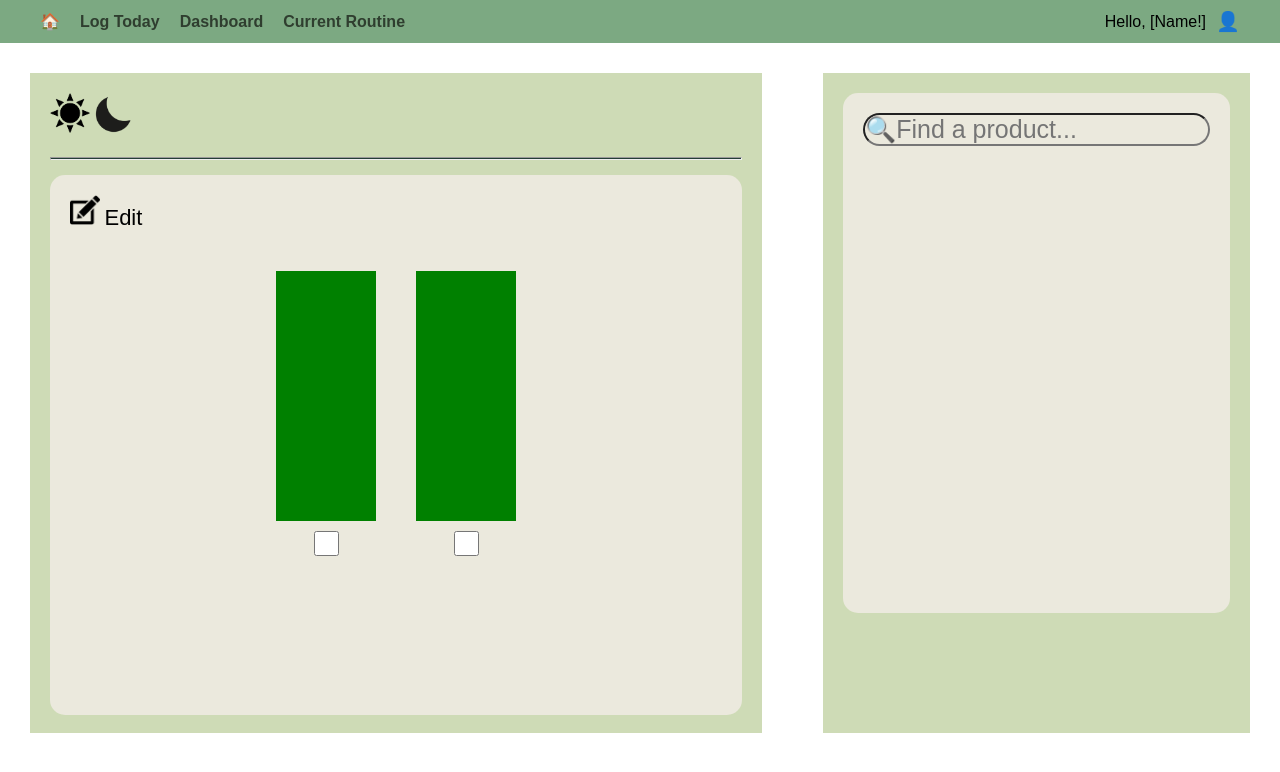
After one commit to michelleegao/CS-4640-Clara, a PHP site: page /current_routine.html in a window 1280 px wide. The commit adds this page. Shown: the top 772 px of the page. Run offline with PHP 8.4, Linux system fonts and the light colour scheme.

Commit message:
Created current routine design

```diff
--- a/base_temp.html
+++ b/base_temp.html
@@ -15,7 +15,7 @@
                 <ul>
                     <li><a href="index.html">Log Today</a></li>
                     <li><a href="dashboard.html">Dashboard</a></li>
-                    <li><a href="base_temp.html">Current Routine</a></li>
+                    <li><a href="current_routine.html">Current Routine</a></li>
                 </ul>
             </div>
 
--- /dev/null
+++ b/current_routine.html
@@ -0,0 +1,79 @@
+<!DOCTYPE html>
+<html lang="en">
+<head>
+    <meta charset="UTF-8">
+    <meta name="viewport" content="width=device-width, initial-scale=1">
+    <meta name="authors" content="Michelle Gao and Henna Panjshiri">
+    <title>Clara: Current Routine</title>
+    <link rel="stylesheet" href="styles/style.css">
+</head>
+
+<body>
+    <header>
+        <nav class="navbar">
+            <div class="nav-left">
+                <a href="index.html" class="home-icon">🏠</a>
+                <ul>
+                    <li><a href="index.html">Log Today</a></li>
+                    <li><a href="dashboard.html">Dashboard</a></li>
+                    <li><a href="current_routine.html">Current Routine</a></li>
+                </ul>
+            </div>
+
+            <div class="nav-right">
+                <span>Hello, [Name!]</span>
+                <a href="index.html" class="profile-icon">👤</a>
+            </div>
+        </nav>
+    </header>
+
+    <!--overall products container-->
+    <div class="products-container">
+
+        <div class="left-products-container">
+
+            <!--daytime nighttime icons-->
+            <img class="product-icons" src="images/sun.png" alt="Sun Icon", style="width:40px">
+            <img class="product-icons" src="images/moon.png" alt="Moon Icon", style="width:37px">
+            <hr style="position: relative; top: 20px; height: 3px; color: #243e36; background-color: #243e36">
+
+            <!--sub container for left side-->
+            <div class="left-products-inner">
+
+                <!--edit text and icons-->
+                <img class="product-icons" src="images/pencil.png" alt="Edit Icon" style="width:30px; display: inline-block">
+                <p class="product-icons" style="display: inline-block; font-size:22px;">Edit</p>
+
+                <!--skincare products display-->
+                <div class="products-list">
+                    <div class="product-item">
+                        <!--skincare products placeholders-->
+                        <svg width="100" height="250">
+                            <rect x="0" y="0" width="100" height="250" style="fill:green" />
+                        </svg>
+                        <input type="checkbox" class="product-checkbox">
+                    </div>
+
+                    <div class="product-item">
+                        <!--skincare products placeholders-->
+                        <svg width="100" height="250">
+                            <rect x="0" y="0" width="100" height="250" style="fill:green" />
+                        </svg>
+                        <input type="checkbox" class="product-checkbox">
+                    </div>
+                </div>
+            </div>
+        </div>
+
+        <div class="right-products-container">
+            <!--sub container for right side side-->
+            <div class="right-products-inner">
+                <div class="product-search-bar">
+                    <input type="text" placeholder="🔍Find a product...">
+                </div>
+            </div>
+        </div>
+
+    </div>
+</body>
+</html>
--- a/styles/style.css
+++ b/styles/style.css
@@ -164,3 +164,87 @@ select:hover {
 .x-axis-labels div {
     font-size: 14px;
 }
+
+/* current routine tab styling */
+.products-container {
+    display: flex;
+    justify-content: space-between;
+    align-items: stretch;
+    height: 90vh;
+    padding: 30px;
+    box-sizing: border-box;
+    gap: 30px;
+}
+
+.left-products-container { /* left side's container */
+    background-color: #cedbb6;
+    flex: 0 0 60%;
+    padding: 20px;
+    box-sizing: border-box;
+}
+
+.left-products-inner { /* left side's sub container */
+    background-color: #ebe9dd;
+    border-radius: 15px;
+    width: 100%;
+    height: calc(100% - 80px);
+    margin-top: 35px;
+    padding: 20px;
+    box-sizing: border-box;
+}
+
+.right-products-container { /* right side's container */
+    background-color: #cedbb6;
+    flex: 0 0 35%;
+    padding: 20px;
+    box-sizing: border-box;
+}
+
+.right-products-inner { /* right side's sub container */
+    background-color: #ebe9dd;
+    border-radius: 15px;
+    width: 100%;
+    height: calc(100% - 100px);
+    padding: 20px;
+    box-sizing: border-box;
+}
+
+.product-icons:hover {
+    cursor: pointer;
+}
+
+.products-list { /* space for list of products and checkboxes */
+    display: flex;
+    justify-content: center;
+    align-items: flex-start;
+    gap: 40px;
+    margin-top: 40px;
+}
+
+.product-item { /* styling for specific product items */
+    display: flex;
+    flex-direction: column;
+    align-items: center;
+    gap: 10px;
+}
+
+.product-checkbox {
+  width: 25px;
+  height: 25px;
+  display: inline-block;
+  accent-color: #7ca982;
+  cursor: pointer;
+  display: block;
+  margin: 0 auto;
+}
+
+.product-search-bar input { /* styling for search bar on right hand side */
+    display: flex;
+    align-items: center;
+    border-radius: 25px;
+    padding: 12px, 20px;
+    background-color: #ebe9dd;
+    width: 100%;
+    box-sizing: border-box;
+    font-size: 25px;
+}
```
Also changed, not shown: images/moon.png (added), images/pencil.png (added), images/sun.png (added).
